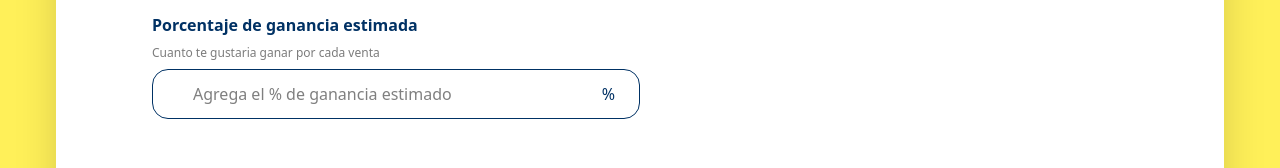
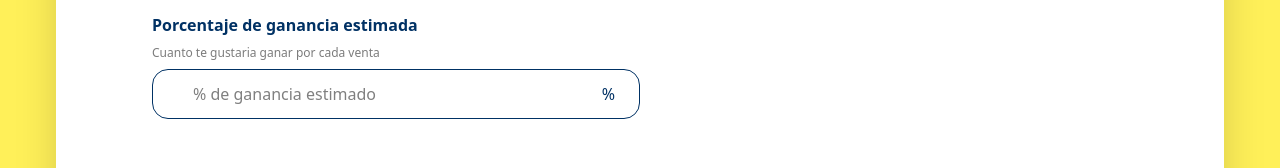
Before and after one commit to mncolla/mercurio-calculator, a React (Vite) app: page /calculator in a window 1280 px wide. Shown: the part 457-625 px from the top of the page. Built offline with nearby package versions, Linux system fonts and the light colour scheme.

Commit message:
fix placeholder

```diff
--- a/src/components/calculator/step-1.tsx
+++ b/src/components/calculator/step-1.tsx
@@ -78,7 +78,7 @@ const Step1 = ({ setStep }: { setStep: (id: number) => void }) => {
                             type="number"
                             min={1}
                             max={999}
-                            placeholder="Agrega el % de ganancia estimado"
+                            placeholder="% de ganancia estimado"
                             className="w-full h-full pl-10 rounded-2xl [appearance:textfield] [&::-webkit-outer-spin-button]:appearance-none [&::-webkit-inner-spin-button]:appearance-none"
                             {...register("revenuePercent")}
                         />
```
